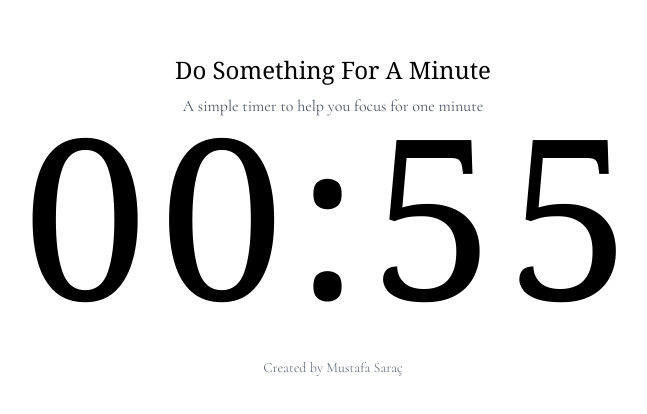
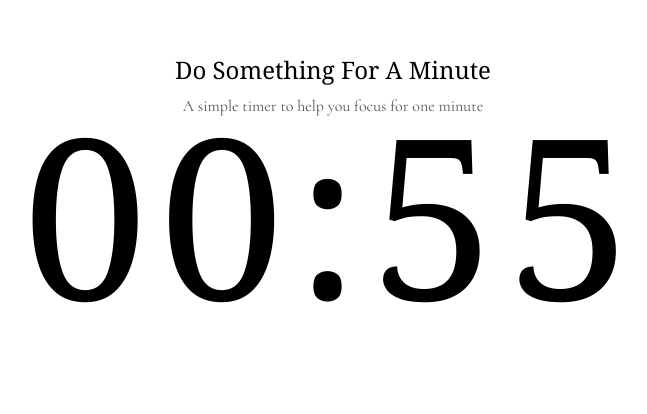
Before and after one commit to mrsarac/DoSomethingForAMinute-react, a Next.js app: page / in a window 1280 px wide. Shown: the part 184-598 px from the top of the page, without its empty margins (307-954 px from the left). Built offline with nearby package versions, Linux system fonts and the light colour scheme.

Commit message:
removed author info

```diff
--- a/src/app/page.tsx
+++ b/src/app/page.tsx
@@ -18,7 +18,7 @@ export default function Home() {
         <CountdownTimer />
       </section>
       <footer className="mt-8 text-sm text-gray-500">
-        <p>Created by Mustafa Saraç</p>
+        <p>&nbsp;</p>
       </footer>
     </main>
   );
```
